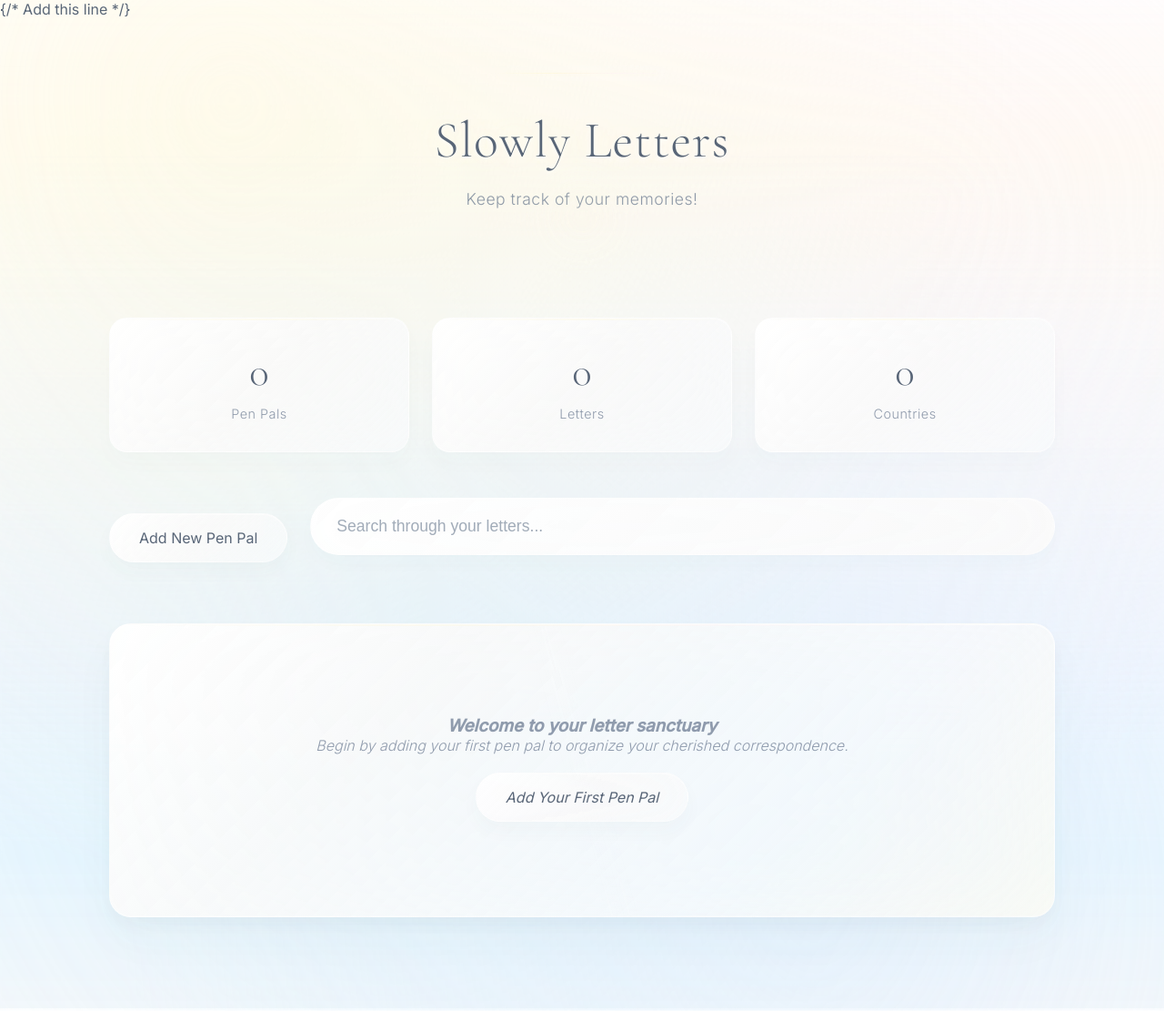
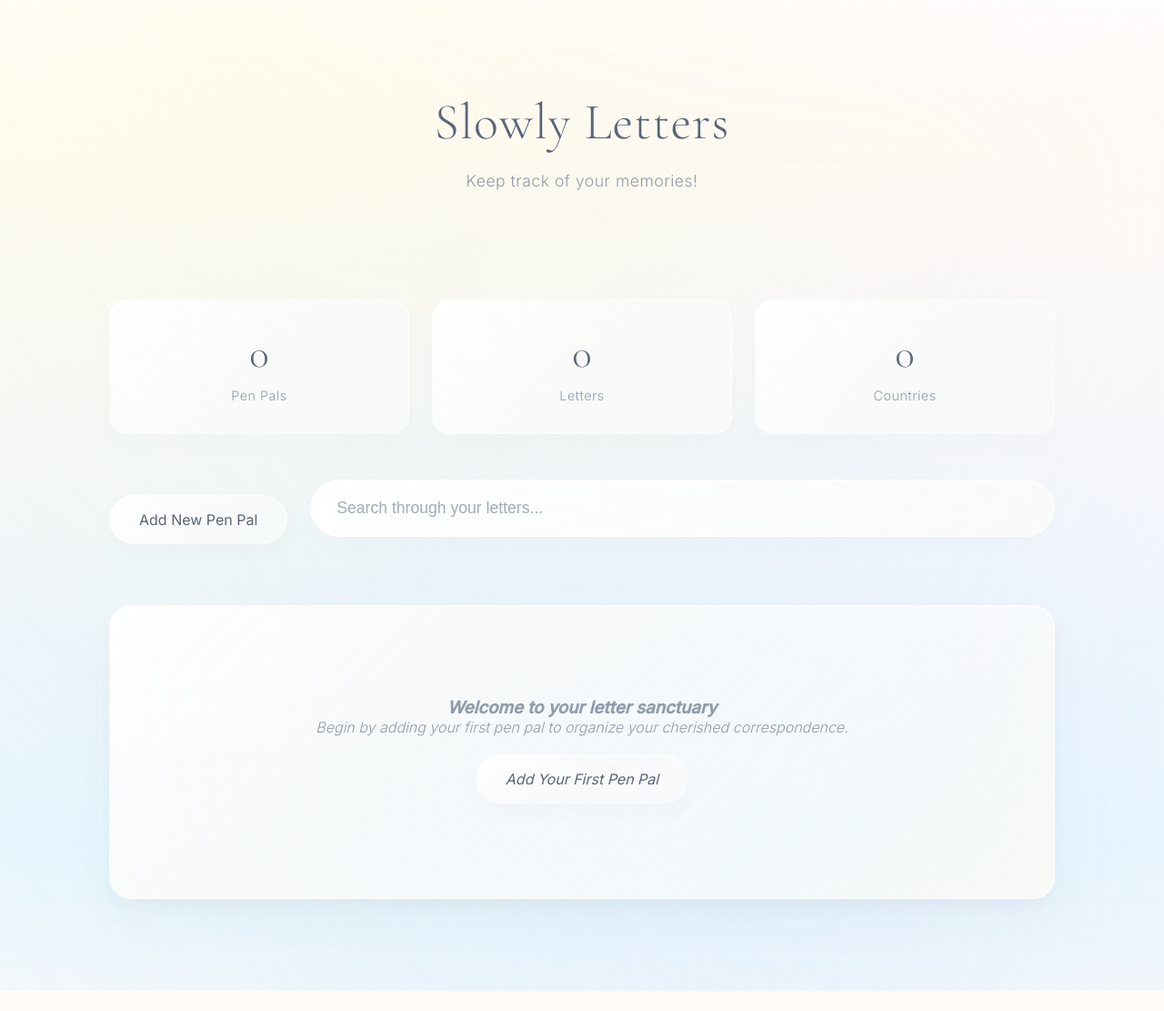
Before and after one commit to ThunderBladeX/slowly_letters, a Flask app: page / in a window 1280 px wide. Shown: the whole page at 91% size. After the commit the page ends 1090 px from the top, so only its background shows below. Run offline with Flask 3, Linux system fonts and the light colour scheme; some libraries are stand-ins or nearby versions.

Commit message:
Update base.html

```diff
--- a/templates/base.html
+++ b/templates/base.html
@@ -5,7 +5,7 @@
     <meta name="viewport" content="width=device-width, initial-scale=1.0">
     <title>{% block title %}Slowly Letters Organizer{% endblock %}</title>
     <link href="https://fonts.googleapis.com/css2?family=Inter:wght@200;300;400;500&family=Cormorant+Garamond:wght@300;400;500&display=swap" rel="stylesheet">
-    <link rel="stylesheet" href="style.css"> {/* Add this line */}
+    <link rel="stylesheet" href="style.css">
 </head>
 <body>
     <div class="container">
```
